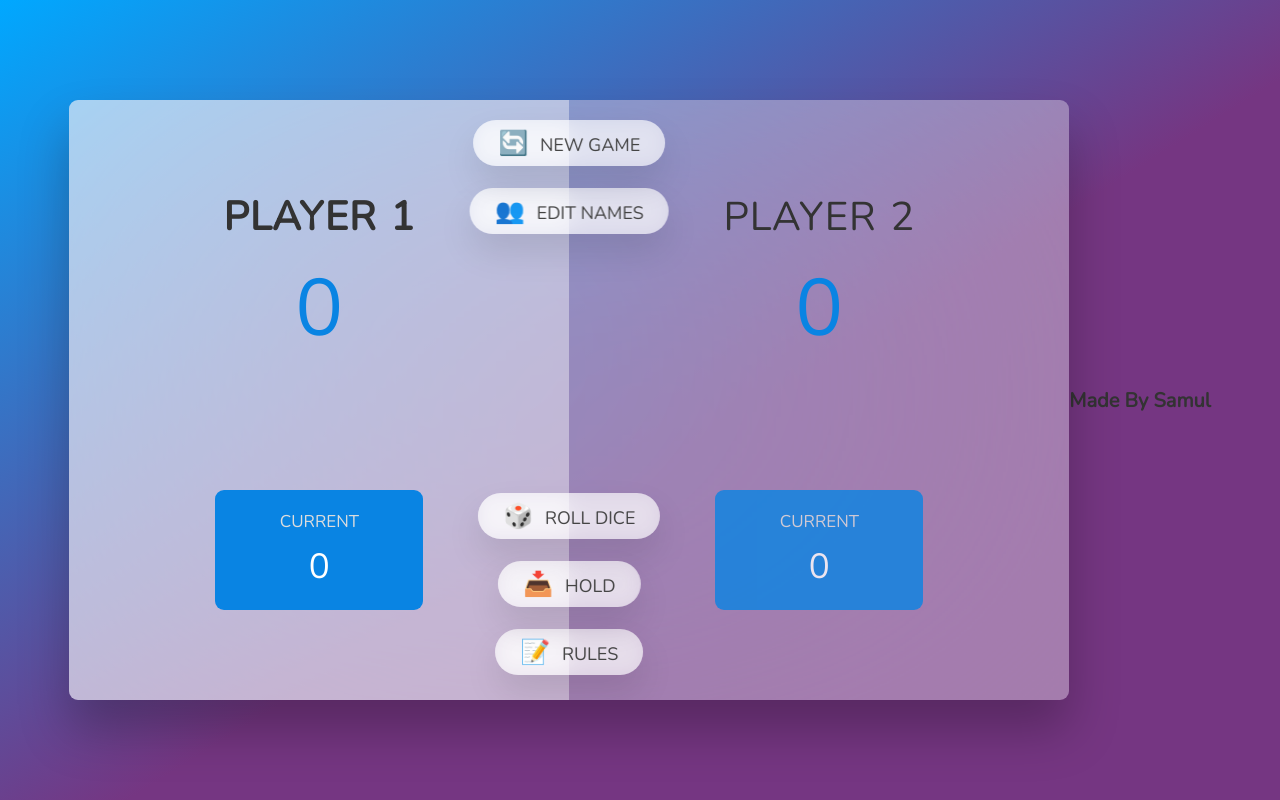
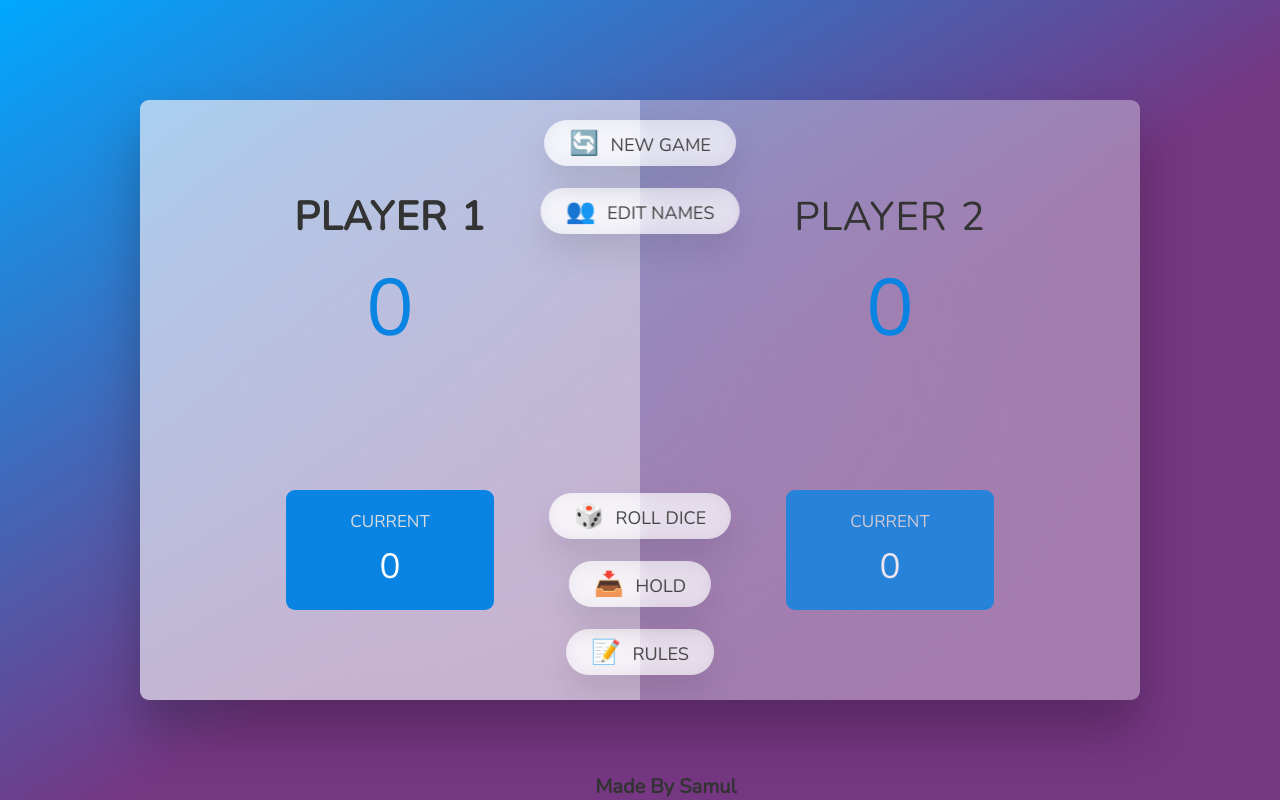
Before and after one commit to ehthesamul/DiceGame, a PHP site: page / in a window 1280 px wide. Run offline with PHP 8.4, Linux system fonts and the light colour scheme.

Commit message:
Update style.css

```diff
--- a/style.css
+++ b/style.css
@@ -20,6 +20,7 @@ body {
   display: flex;
   align-items: center;
   justify-content: center;
+  position:relative;
 }
 
 /* LAYOUT */
@@ -211,3 +212,8 @@ main {
 .hidden {
   display: none;
 }
+body h1{
+  position: absolute;
+  left: 46.5%;
+  bottom: 0;
+}
```
